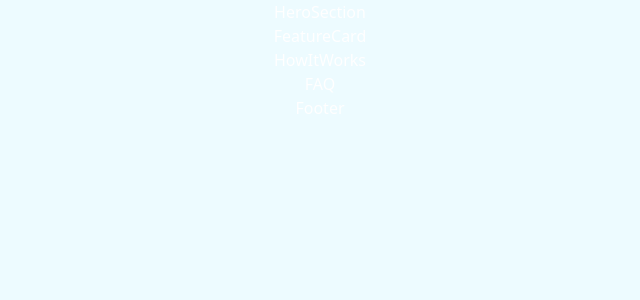
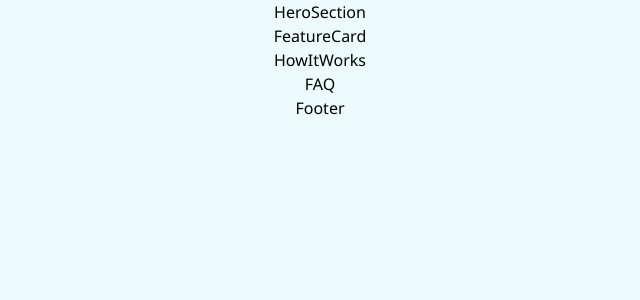
Before and after one commit to Gamefan00/chas_challenge, a Next.js app in the folder frontend/: page / in a window 1280 px wide. Shown: the top 300 px of the page, without its empty margins (320-960 px from the left). Built offline with nearby package versions, Linux system fonts and the light colour scheme.

Commit message:
Update global styles and apply background color to main page layout
Co-authored-by: Embla Andersson <emblaandersson@yahoo.se>
Co-authored-by: Jan <kupper.thorge@gmail.com>
Co-authored-by: Daniel Tilleria <daniel.tilleria@hotmail.com>
Co-authored-by: Joel <Joel.kilic@icloud.com>

```diff
--- a/frontend/app/globals.css
+++ b/frontend/app/globals.css
@@ -1,5 +1,15 @@
 @import "tailwindcss";
 @plugin "daisyui";
+
+@theme {
+  --color-footer:
+;
+  --color-foreground:
+
+;
+  --color-background:
+;
+}
 
 @plugin "daisyui/theme" {
   name: "custom";
@@ -8,12 +18,13 @@
   color-scheme: light;
 
   --color-background: oklch(98% 0.02 240);
-  --color-foreground: oklch(100% 0 0);
+  --color-foreground: oklch(0% 0 0);
   --color-primary: oklch(55% 0.3 240);
   --color-accent: oklch(92% 0.04 240);
-  --footer-bg: oklch(20% 0.05 240);
+  --color-footer: oklch(20% 0.05 240);
 
-  --color-base-100: var(--color-background);
+  --color-base-100: oklch(100% 0 0);
+  --color-base-200: var(--color-background);
   --color-base-content: var(--color-foreground);
   --color-secondary: oklch(70% 0.25 200);
   --color-secondary-content: oklch(98% 0.01 200);
@@ -35,3 +46,36 @@
   --depth: 1;
   --noise: 0;
 }
+
+body,
+h1,
+h2,
+h3,
+h4,
+p {
+  font-family: "Segoe UI", Arial, sans-serif;
+}
+
+h1 {
+  font-size: 3rem;
+  font-weight: 800;
+}
+
+h2 {
+  font-size: 1.1rem;
+  font-weight: 700;
+}
+
+h3 {
+  font-size: 1rem;
+  font-weight: 600;
+}
+
+h4 {
+  font-size: 0.875rem;
+  font-weight: 500;
+}
+
+p {
+  font-size: 0.75rem;
+}
--- a/frontend/app/page.js
+++ b/frontend/app/page.js
@@ -7,7 +7,7 @@ import Footer from "./components/homepage/Footer";
 
 const page = () => {
   return (
-    <div className="flex min-h-screen flex-col items-center">
+    <div className="bg-background flex min-h-screen flex-col items-center">
       <HeroSection />
       <FeatureCard />
       <HowItWorks />
```
